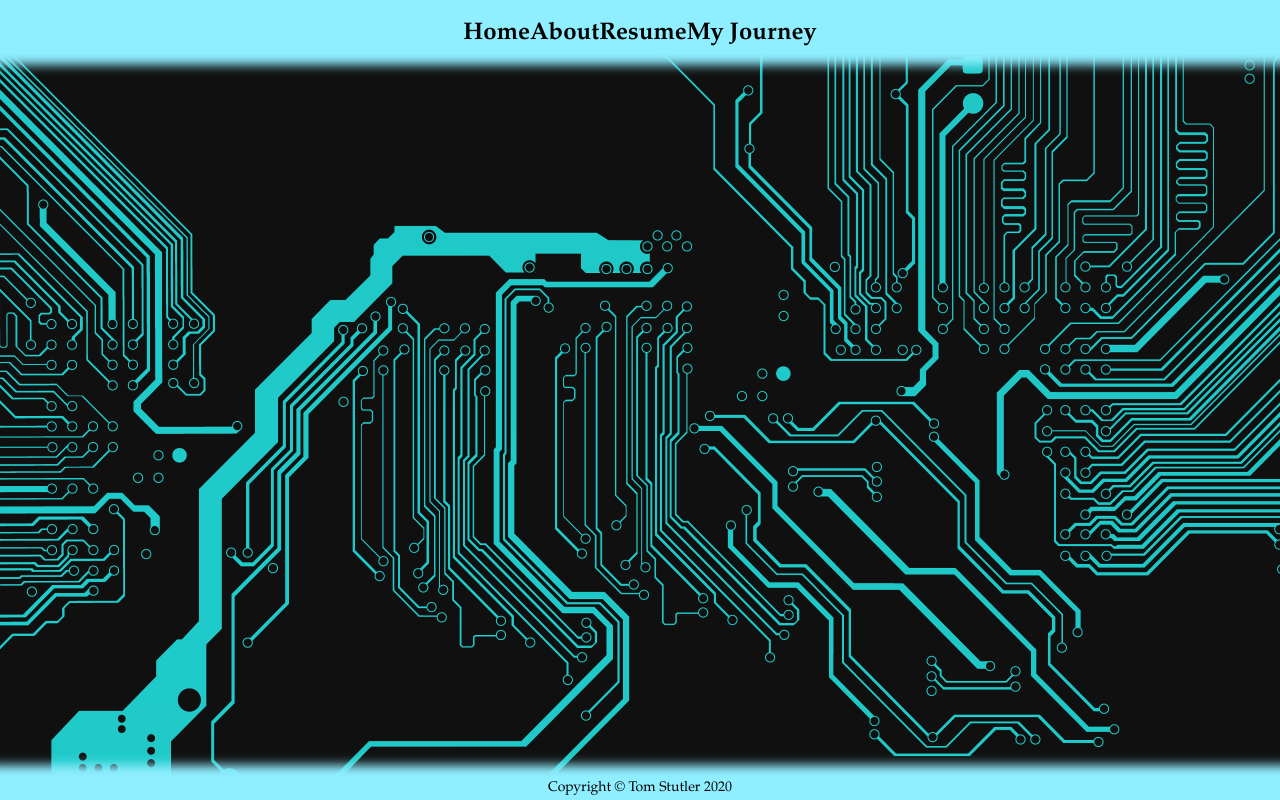
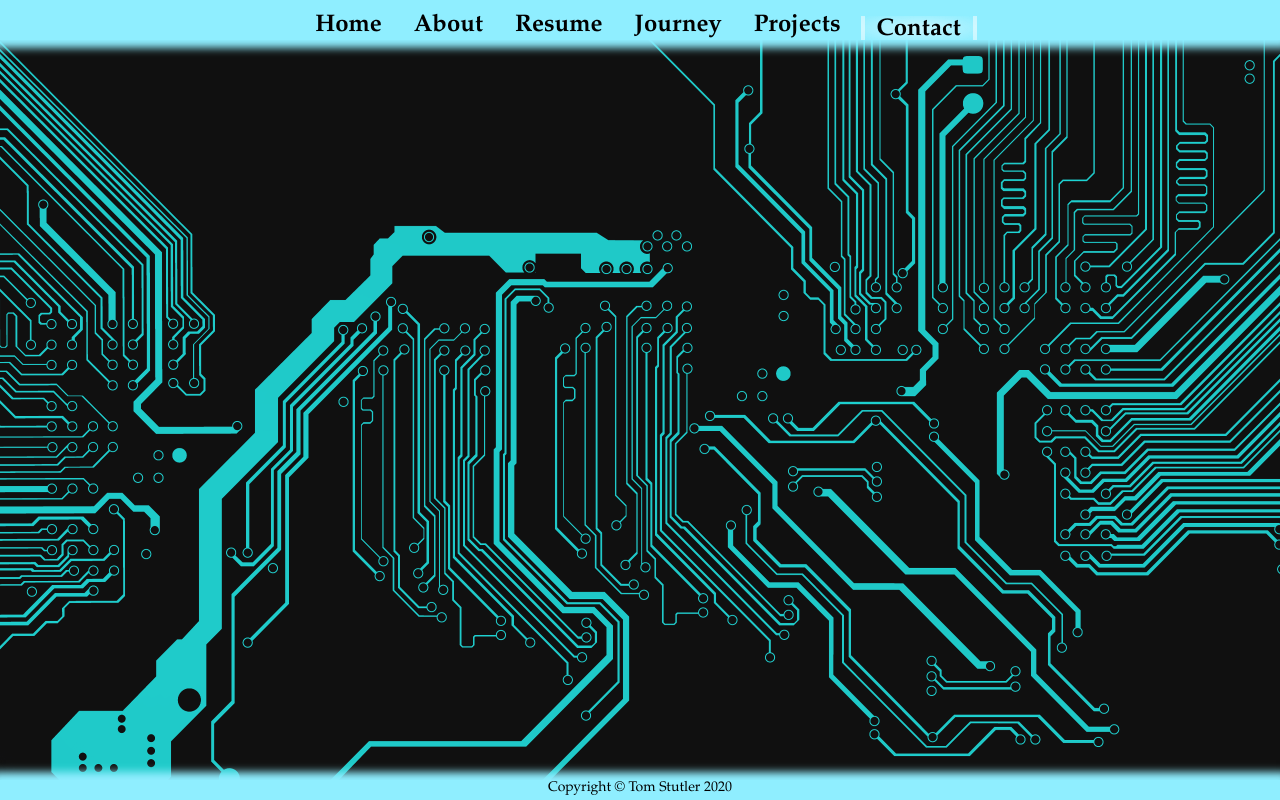
Before and after one commit to MadTofu22/MadTofu22.github.io, a React (Create React App) app: page /#/contact in a window 1280 px wide. Before the commit this address led to /#/about. Built offline with nearby package versions, Linux system fonts and the light colour scheme.

Commit message:
navbar and page formatting

```diff
--- a/src/components/App/App.css
+++ b/src/components/App/App.css
@@ -21,34 +21,33 @@ header {
 	width: 100%;
 	height: 5vh;
 	position: fixed;
-	box-shadow: 0px 5px 10px 20px rgba(143, 238, 255, 1);
+	box-shadow: 0px 0px 1vh 1vh rgba(143, 238, 255, 1); /*rgba(143, 238, 255, 1) */
 	top: 0;
 	left: 0;
 	z-index: 2;
 }
 
 main {
-	min-height: 85vh;
+	min-height: 87.5vh;
+	margin: 7.5vh auto 2.5vh auto;
 	max-width: 95%;
-	margin: 10vh auto 2.5vh auto;
 }
 
 .foreground {
 
-    background-color: rgba(153, 238, 255, 0.9);
+    background-color: rgba(143, 238, 255, 0.9);
 	border-radius: 20px;
-	margin: 5vh auto;
     padding: 5px 10px;
 }
 
 footer {
+
 	background-color: rgba(143, 238, 255, 1);
-	box-shadow: 0px 5px 10px 20px rgba(143, 238, 255, 1);
+	box-shadow: 0px 0px 1vh 1vh rgba(143, 238, 255, 1);
 	font-size: 14px;
 	text-align: center;
 	width: 100%;
 	height: 2.5vh;
-	position: relative;
 	bottom: 0;
 }
 
--- a/src/components/NavBar/Nav.css
+++ b/src/components/NavBar/Nav.css
@@ -1,7 +1,25 @@
-.navlink {
-    border: 1px solid rgba(163, 240, 255, 1);
+.navBtn {
+    display: flex;
+    height: 3vh;
+    margin: 1.5vh .5vh;
 }
 
-.navBtn {
+.navBtnClicked {
+    display: flex;
+    height: 3vh;
+    margin: 1em .25em;
+    background: radial-gradient(rgba(255, 255, 255, .5) 0%, rgba(255, 255, 255, 0) 100%);
+    border-left: .25em solid rgba(255, 255, 255, 0.5);
+    border-right: .25em solid rgba(255, 255, 255, 0.5);
+}
 
+.navBtn:hover {
+    display: flex;
+    height: 3vh;
+    margin: 1.25em .25em;
+    background: radial-gradient(rgba(255, 255, 255, .5) 0%, rgba(255, 255, 255, 0) 100%);
 }
+
+.navBtnLabel {
+    margin: auto .5em;
+}
--- a/src/components/NavBar/NavBar.js
+++ b/src/components/NavBar/NavBar.js
@@ -5,16 +5,41 @@ import './Nav.css';
 // Import custom components
 import NavButton from './NavButton';
 
-
 class NavBar extends Component {
 
     render () {
+        const pages = [
+            {
+                path: '/home',
+                label: 'Home'
+            },
+            {
+                path: '/about',
+                label: 'About'
+            },
+            {
+                path: '/resume',
+                label: 'Resume'
+            },
+            {
+                path: '/journey',
+                label: 'Journey'
+            },
+            {
+                path: '/projects',
+                label: 'Projects'
+            },
+            {
+                path: '/contact',
+                label: 'Contact'
+            },
+        ];
+
         return (
             <>
-                <NavButton path='/home' />
-                <NavButton path='/about' />
-                <NavButton path='/resume' />
-                <NavButton path='/journey' />
+                {pages.map(page => {
+                    return <NavButton page={page} />
+                })}
             </>
         );
     }
--- a/src/components/NavBar/NavButton.js
+++ b/src/components/NavBar/NavButton.js
@@ -2,6 +2,10 @@ import React, {Component} from 'react';
 import {withRouter} from 'react-router';
 
 class NavButton extends Component {
+
+    state = {
+        isClicked: false,
+    }
 
     // This function populates the path text for the button
     getBtnText = (path) => {
@@ -10,21 +14,33 @@ class NavButton extends Component {
                 return 'INVALID PATH';
             case '/home':
                 return 'Home';
-            case '/journey':
-                return 'My Journey'
-            case '/works':
-                return 'My Works'
             case '/about':
                 return 'About';
             case '/resume':
                 return 'Resume';
+            case '/journey':
+                return 'Journey'
+            case '/works':
+                return 'Works'
+            case '/contact':
+                return 'Contact'
         }
     }
 
     render () {
+        console.log(this.props)
         return (
-            <div className='navBtn' onClick={() => this.props.history.push(this.props.path)}>
-                <h2 className='navBtnLabel'>{this.getBtnText(this.props.path)}</h2>
+            <div
+            className={
+                this.props.location.pathname === this.props.page.path ?
+                'navBtnClicked'
+                :
+                'navBtn'
+            }
+            onClick={
+                () => this.props.history.push(this.props.page.path)
+            } >
+                <h2 className='navBtnLabel'>{this.props.page.label}</h2>
             </div>
         );
     }
```
Also changed, not shown: src/components/HomeDisplay/Home.css (deleted, +0 -14 lines).
